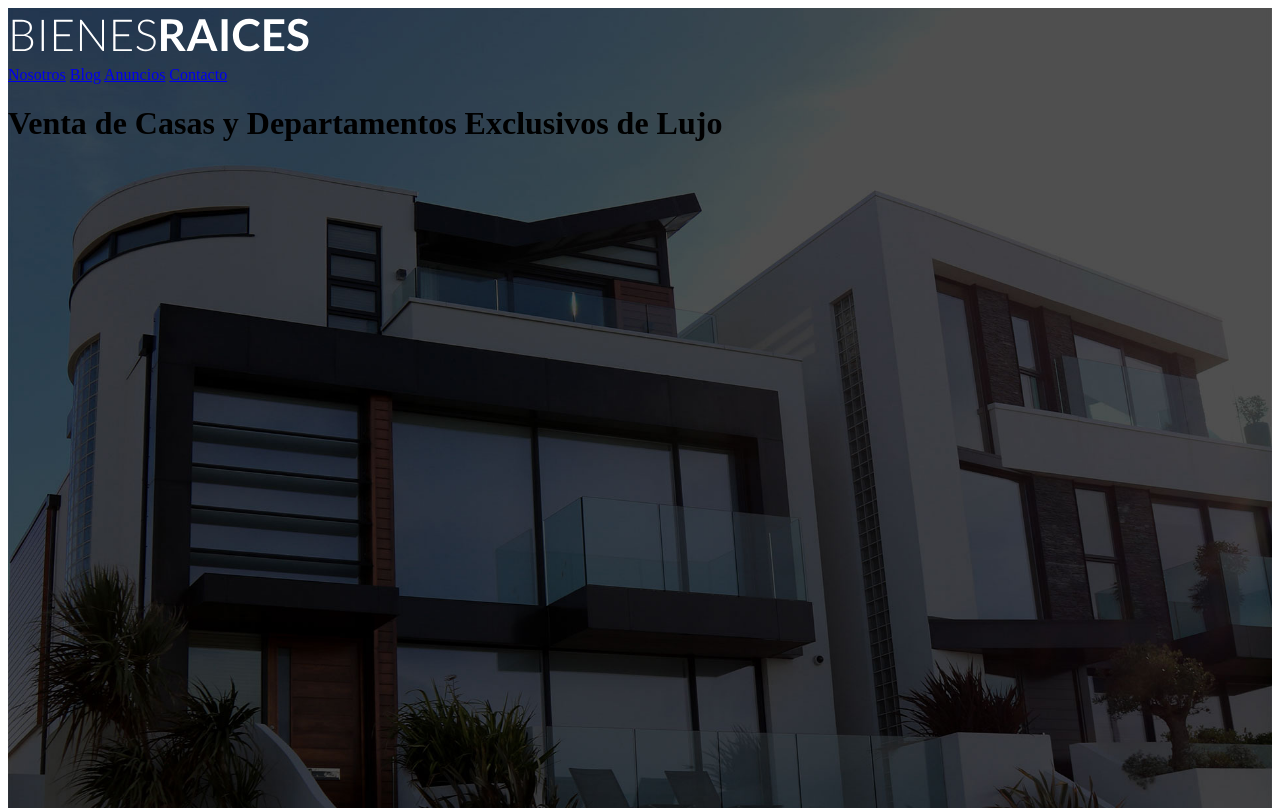
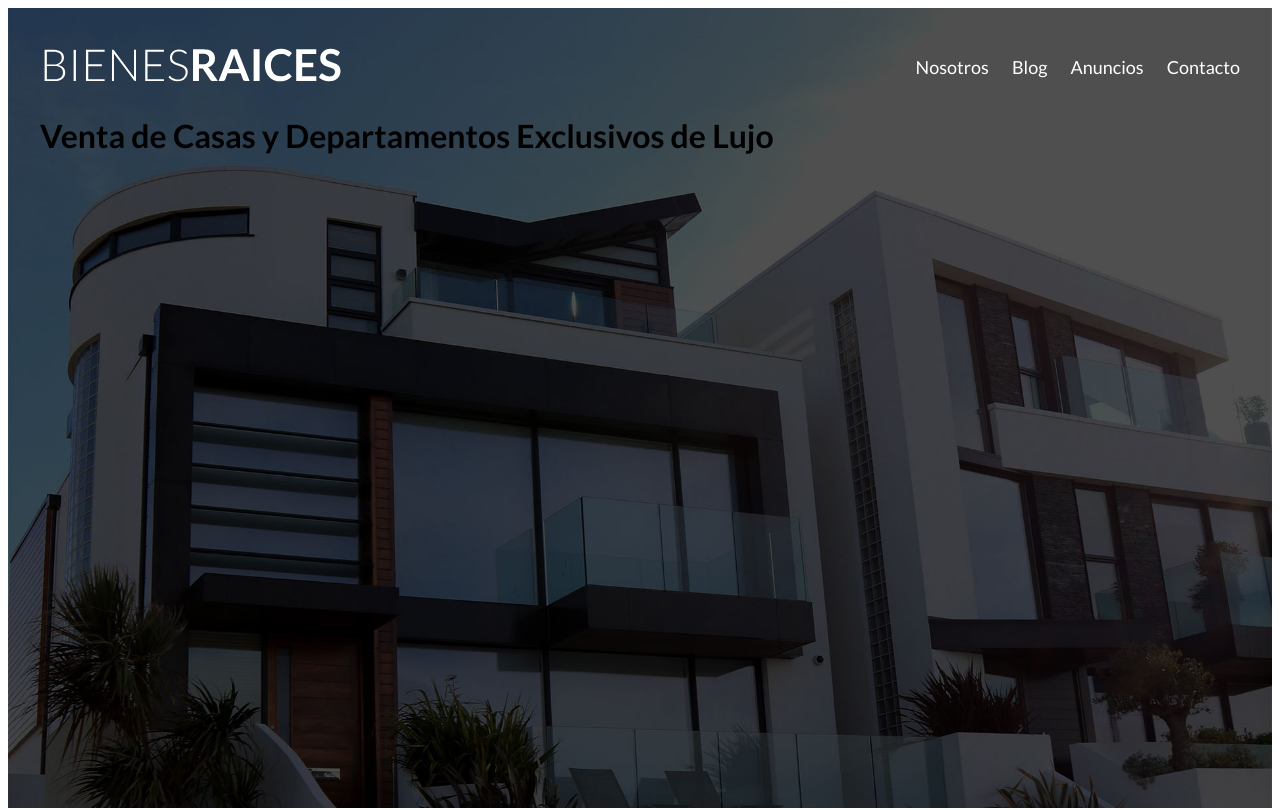
Before and after one commit to dsanchezmejia/udemy, a plain HTML site: page index.html in a window 1280 px wide. Shown: the top 810 px of the page. Drawn offline with Linux system fonts and the light colour scheme.

Commit message:
.contenedor .site-header.inicio .barra .navegacion a

```diff
--- a/Bienes Raices/css/style.css
+++ b/Bienes Raices/css/style.css
@@ -1,3 +1,11 @@
+body {
+  font-family: 'Lato', sans-serif;
+}
+/* Globales **/
+.contenedor {
+    max-width: 1200px;
+    margin: 0 auto 0 auto;
+}
 /* Header */
 .site-header.inicio {
     background: url(../img/header.jpg);
@@ -5,6 +13,27 @@
     background-size: cover;
     height: 100vh;
     min-height: 600px;
+  }
+.barra {
+    display: flex;
+    justify-content: space-between;
+    padding-top: 30px;
+    align-items: center;
+}
+/** Navegacion **/
+.navegacion a {
+  color: #ffffff;
+  text-decoration: none;
+  font-size: 18px;
+  margin-right: 20px;
+}
+.navegacion a:last-of-type{
+  margin: 0px;
+}
+.navegacion a:hover{
+  color: #71B100;
+
+}
 
 
 
--- a/index.html
+++ b/index.html
@@ -3,6 +3,7 @@
   <head>
     <meta charset="utf-8">
     <title>Bienes Raices</title>
+      <link href="https://fonts.googleapis.com/css?family=Lato:300,400,700,900&display=swap" rel="stylesheet">
       <link rel="stylesheet" href="Bienes Raices\css\style.css">
     </head>
     <body>
@@ -12,14 +13,16 @@
               <a href="/">
                   <img src="Bienes Raices/img/logo.svg" alt="Bienes Raices">
               </a>
-          <nav>
+
+              <nav class="navegacion">
                   <a href="us.html">Nosotros</a>
                   <a href="blog.html">Blog</a>
                   <a href="anuncios.html">Anuncios</a>
                   <a href="contacto.html">Contacto</a>
               </nav>
-
+            </div>
             <h1>Venta de Casas y Departamentos Exclusivos de Lujo</h1>
+          </div>
       </header>
 
           <section>
```
Lines whose indentation alone changed are shown as unchanged.
